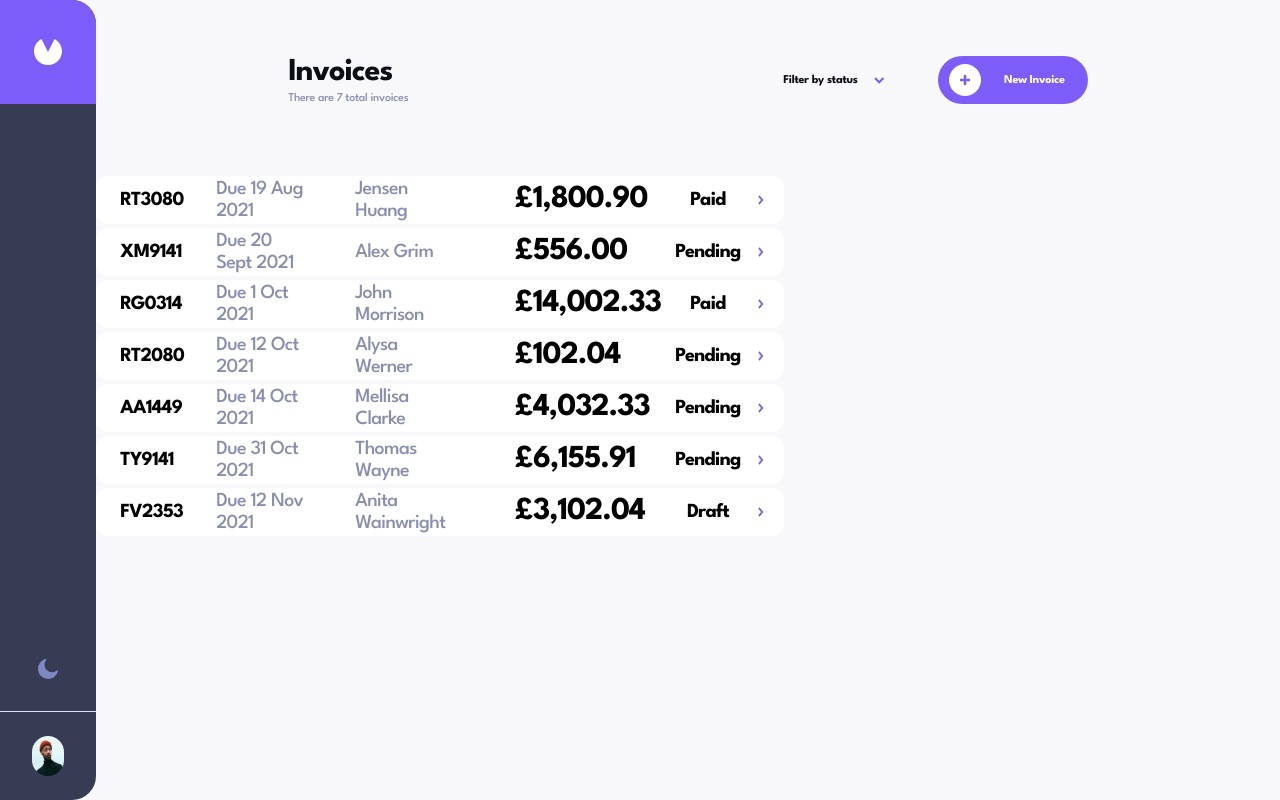
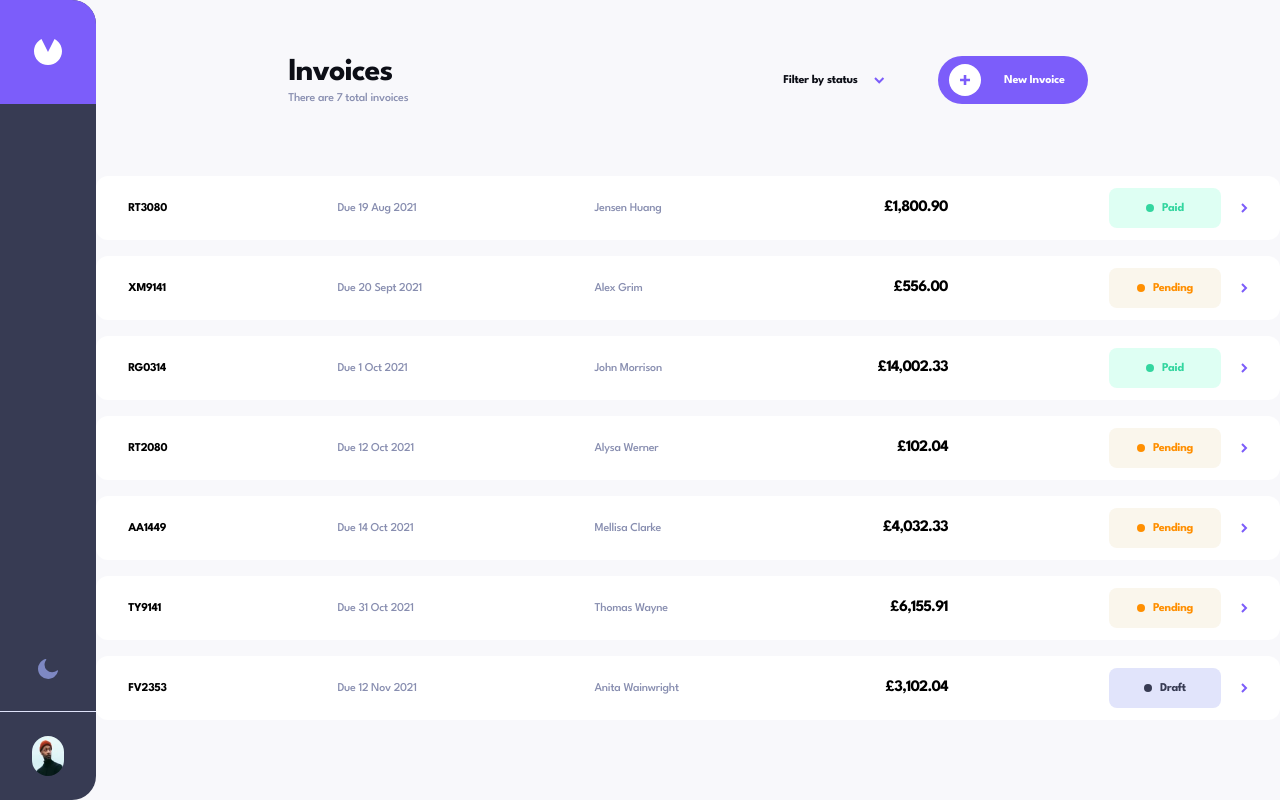
Before and after one commit to MohirpoolBatch1/Invoice-The-Temurids, a React (Create React App) app: page / in a window 1280 px wide. Built offline with nearby package versions, Linux system fonts and the light colour scheme.

Commit message:
feat(IT-20): InvoiceItem component debugged and Routes uncommented
feat(IT-20): InvoiceItem component debugged and Routes uncommented

feat(IT-20): InvoiceItem component debugged and Routes uncommented

feat(IT-20): InvoiceItem component debugged and Routes uncommented

```diff
--- a/src/SignedUser.jsx
+++ b/src/SignedUser.jsx
@@ -3,6 +3,7 @@ import {Routes, Route} from 'react-router-dom'
 import Sidebar from './components/Sidebar.jsx'
 import Homepage from './pages/Homepage/Homepage.jsx'
 import NotFound from './pages/NotFoud/NotFound.jsx'
+import InvoiceItemPage from './pages/InvoiceItemPage/InvoiceItemPage.jsx'
 
 const SignedUser = () => (
   <div className="App font-spartan font-medium h-screen w-screen flex bg-gray-100">
@@ -15,7 +16,7 @@ const InvoiceRoutes = () => (
     <Sidebar />
     <Routes>
       <Route path="/" element={<Homepage />} />
-      {/* <Route path="/invoice/:invoiceId" element={<InvoiceItemPage />} /> */}
+      <Route path="/invoice/:invoiceId" element={<InvoiceItemPage />} />
       <Route path="*" element={<NotFound />} />
     </Routes>
   </>
--- a/src/components/InvoiceItem/InvoiceItem.jsx
+++ b/src/components/InvoiceItem/InvoiceItem.jsx
@@ -19,29 +19,34 @@ export default function InvoiceItem({
     style: 'currency',
     currency: 'GBP',
   }).format(total)
-  const [bgColor, textColor] = constantColors[status]
+  const [bgColor, textColor, dotColor] = constantColors[status]
+
   return (
-    <Link to={`/invoice/${id}`}>
-      <div className="flex items-center bg-white w-[43rem] h-12 my-1 py-4 text-lg rounded-xl">
-        <span className="font-bold w-12 mx-6">{id}</span>
-        <span className="text-gray-300 w-24 mx-6">{clientPaymentDue}</span>
-        <span className="text-gray-300 w-24 mx-6">{clientName}</span>
-        <span className="font-bold text-right text-xl w-24 mx-11">
+    <Link className="w-full" to={`/invoice/${id}`}>
+      <div className="flex justify-between items-center bg-white h-16  mb-4 px-8 text-lg rounded-xl ">
+        <span className="font-bold w-12 text-body-1  ">{id}</span>
+        <span className="text-gray-300 w-24  text-body-1">
+          {clientPaymentDue}
+        </span>
+        <span className="text-gray-300 w-24  text-body-1">{clientName}</span>
+        <span className="font-bold text-right text-base w-24 ">
           {clientTotalExpanse}
         </span>
-        <span
-          className={`bg-[${bgColor}] text-[${textColor}] flex w-24 h-8 font-bold rounded-lg`}
-        >
-          <div className="flex m-auto">
-            <div
-              className={`h-2 w-2 bg-[${textColor}] mt-1 mr-2 p-0.5 rounded-full`}
-            ></div>{' '}
-            {clientStatus}
+        <div className="flex items-center ">
+          <div
+            className={`${bgColor} ${textColor} flex w-28  h-10 font-bold rounded-lg mr-5`}
+          >
+            <div className="flex m-auto items-center ">
+              <div
+                className={`h-2 w-2 ${dotColor} mr-2 p-0.5 rounded-full`}
+              ></div>
+              <span className="text-body-1">{clientStatus}</span>
+            </div>
           </div>
-        </span>
-        <span className=" text-purple font-bold mx-3 pr-2">
-          <img src={rightArrow} alt="Right arrow" />
-        </span>
+          <span className=" text-purple font-bold  ">
+            <img src={rightArrow} alt="Right arrow" />
+          </span>
+        </div>
       </div>
     </Link>
   )
--- a/src/components/InvoiceItem/constantColors.js
+++ b/src/components/InvoiceItem/constantColors.js
@@ -1,5 +1,5 @@
 export const constantColors = {
-  pending: ['#faf6ec', '#ff8f00'],
-  draft: ['#e1e4fb', '#373b53'],
-  paid: ['#defff3', '#33d69f'],
+  paid: ['bg-[#defff3]', 'text-[#33d69f]', 'bg-[#33d69f]'],
+  pending: ['bg-[#faf6ec]', 'text-[#ff8f00]', 'bg-[#ff8f00]'],
+  draft: ['bg-[#e1e4fb]', 'text-[#373b53]', 'bg-[#373b53]'],
 }
```
